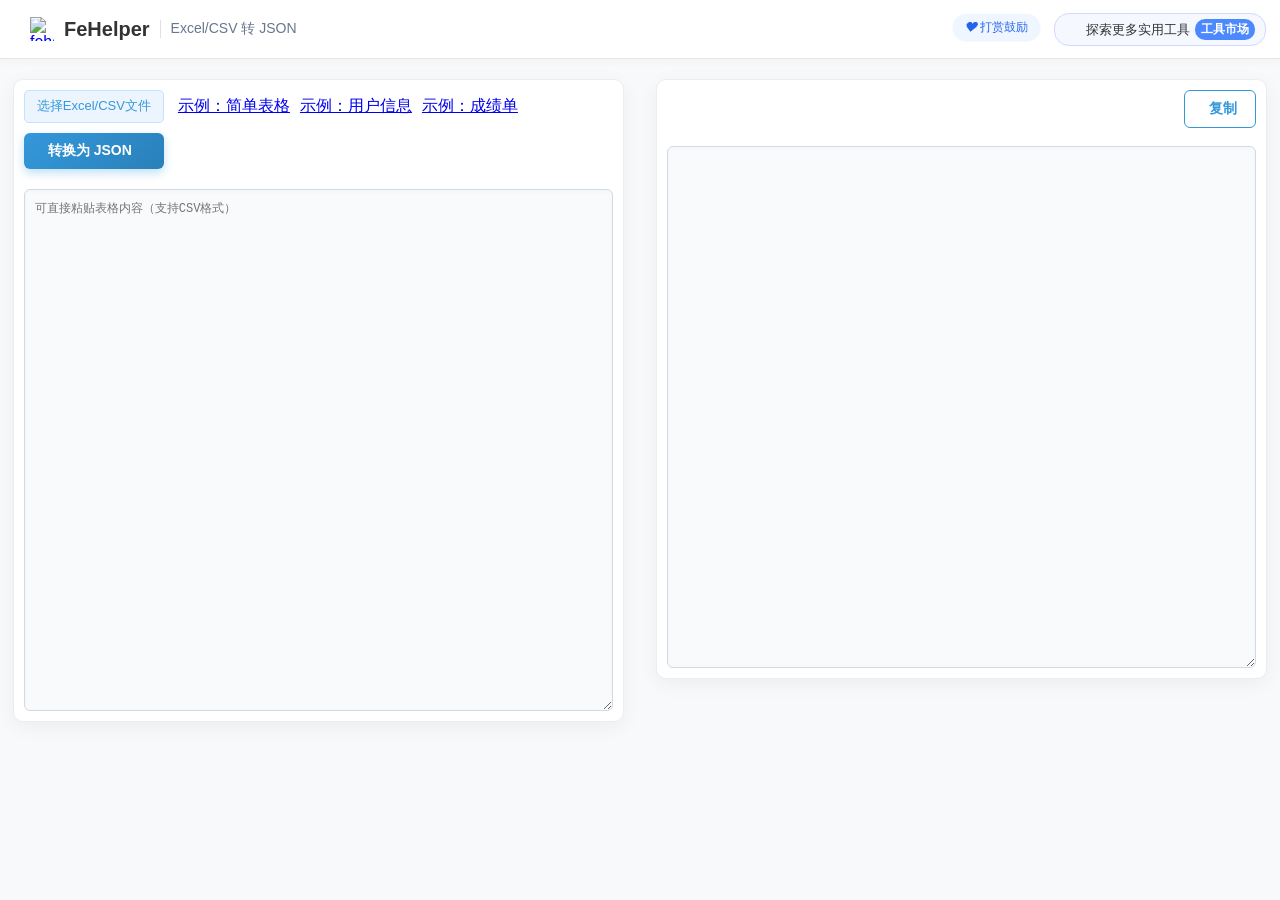
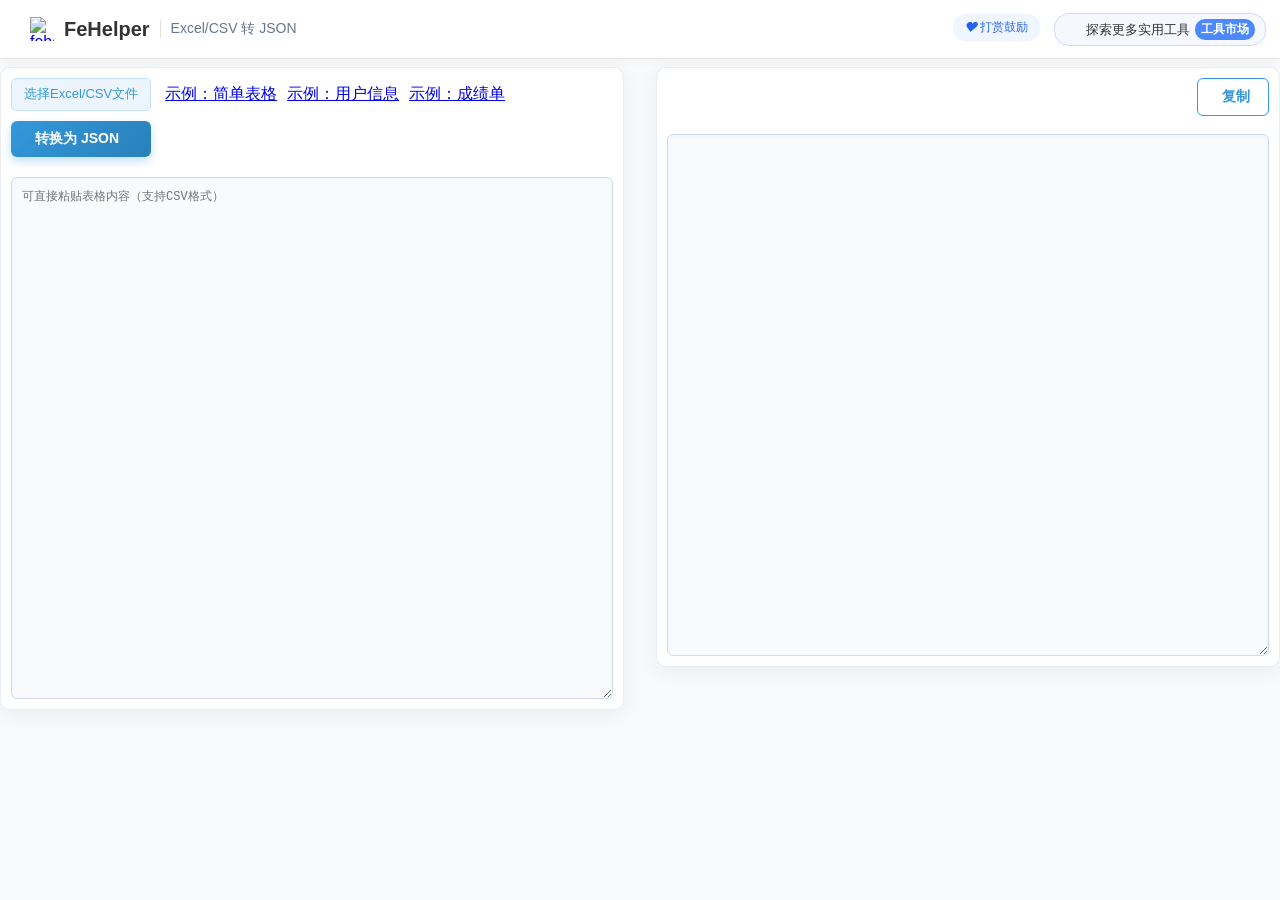

Review extension readiness polish

--- a/apps/excel2json/index.css
+++ b/apps/excel2json/index.css
@@ -66,11 +66,18 @@ body {
 
 /* 主容器样式 */
 .main-container {
-    width: 98%;
-    margin: 20px auto;
+    width: 100%;
+    margin: 8px 0 0;
     display: flex;
     flex-direction: column;
     gap: 20px;
+}
+
+body.fh-modern #excel2jsonContainer .main-container {
+    padding: 0;
+    border: 0;
+    background: transparent;
+    box-shadow: none;
 }
 
 /* 工具头部样式 */
@@ -346,7 +353,7 @@ body {
 /* 响应式调整 */
 @media (max-width: 900px) {
     .main-container {
-        width: 95%;
+        width: 100%;
     }
     .input-flex-row {
         flex-direction: column;
@@ -615,5 +622,3 @@ body {
         color: #222;
     }
 }
-
-
